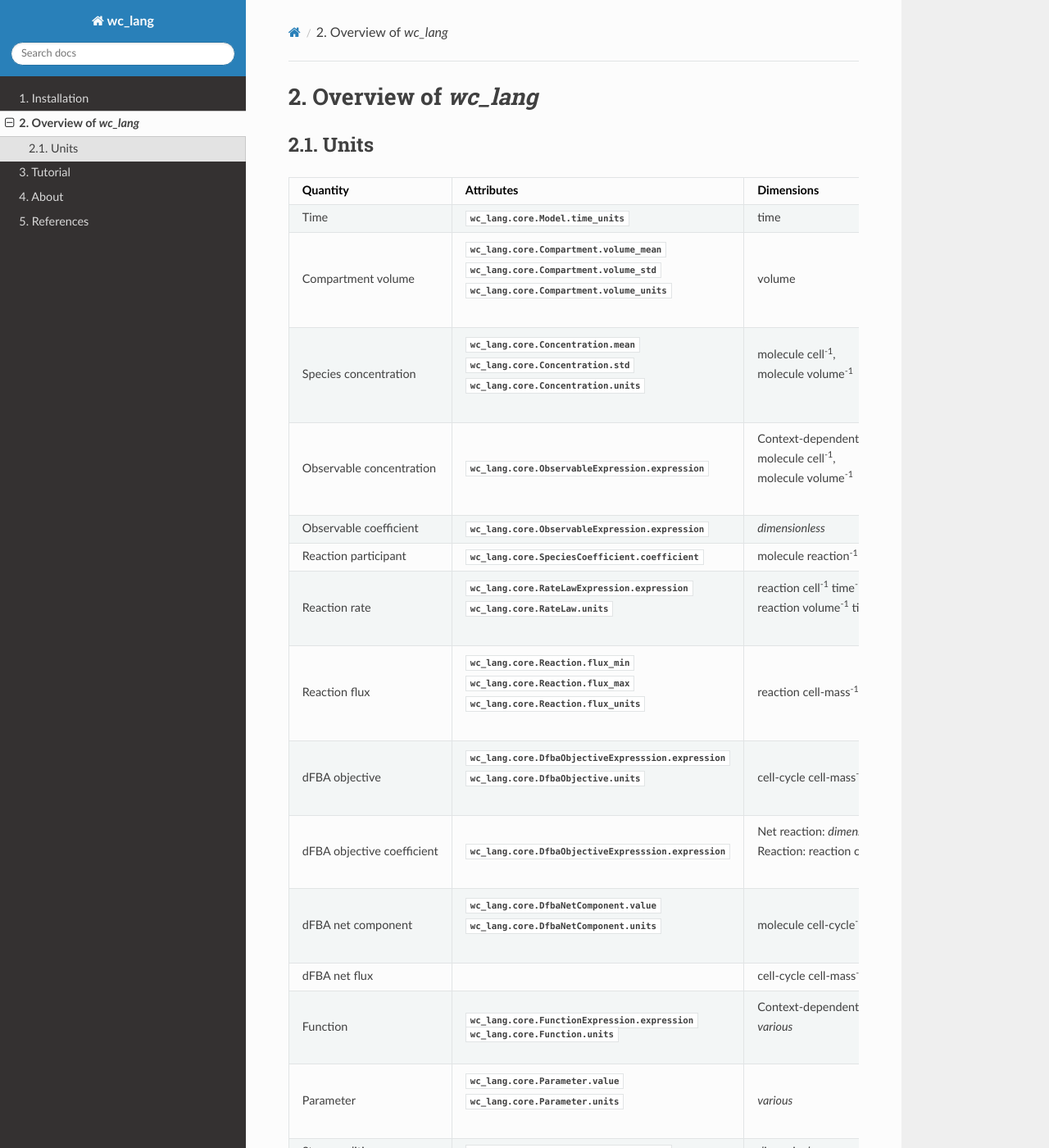
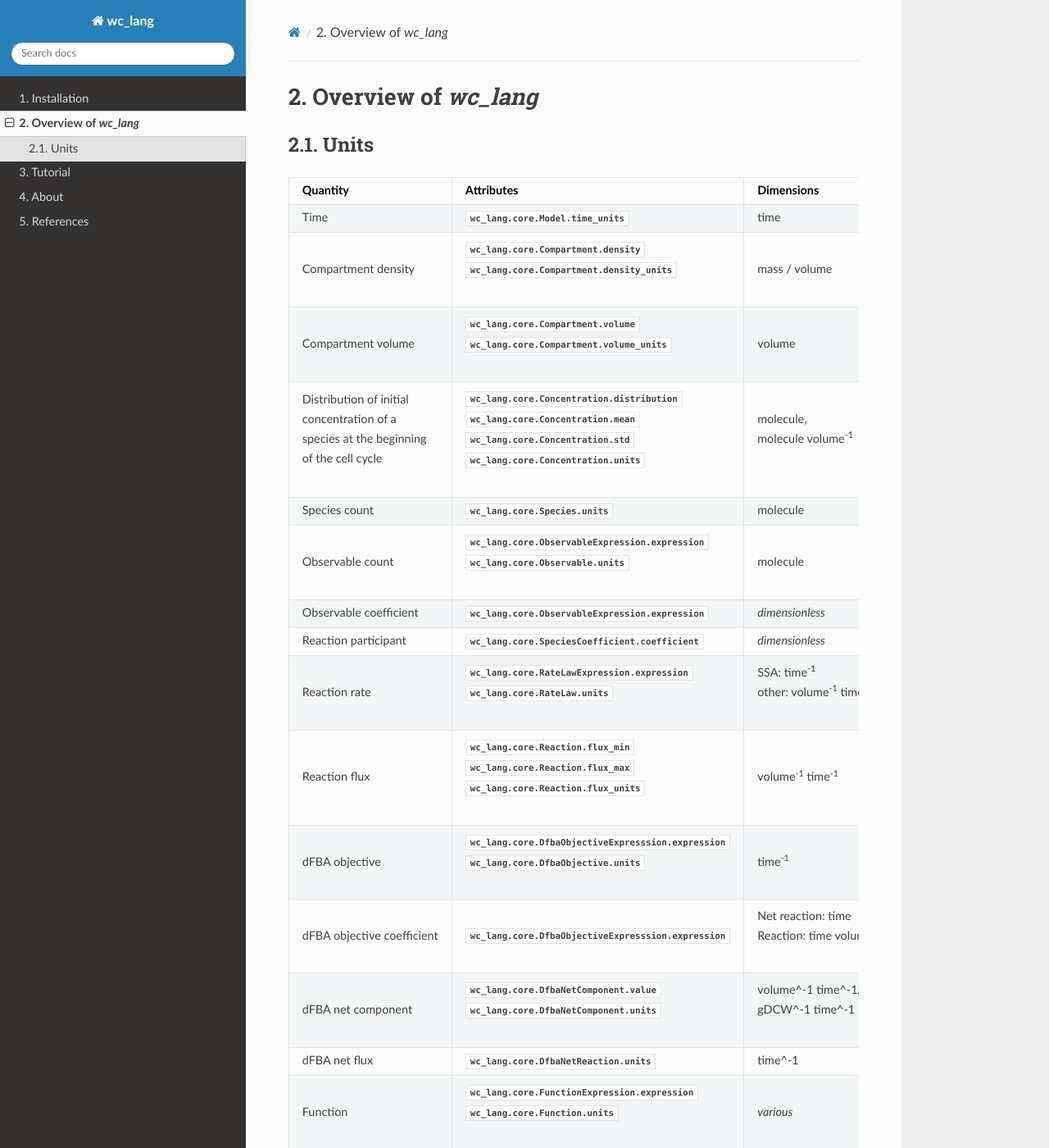
Before and after one commit to KarrLab/wc_lang, a Sphinx documentation site: the page built from docs/overview.rst, in a window 1280 px wide and 1400 px high. Shown: the whole window at 82% size. Built offline with Sphinx 7.4.7 and the Read the Docs theme 2.0.0, drawn with Linux system fonts in a browser that asks for light colours; pages that are not in the unit, such as notebooks, are missing from menus; some of the changed text lies outside the part shown.

Commit message:
updating units documentation

```diff
--- a/docs/overview.rst
+++ b/docs/overview.rst
@@ -9,46 +9,51 @@ Units
 +=============================+===============================================================+=========================================================+=================================================+=======================================================+
 | Time                        |   :py:attr:`wc_lang.core.Model.time_units`                    |   time                                                  |   s                                             | :py:class:`wc_lang.core.TimeUnit`                     |
 +-----------------------------+---------------------------------------------------------------+---------------------------------------------------------+-------------------------------------------------+-------------------------------------------------------+
-| Compartment volume          | | :py:attr:`wc_lang.core.Compartment.volume_mean`             |   volume                                                |   L                                             | :py:class:`wc_lang.core.VolumeUnit`                   |
-|                             | | :py:attr:`wc_lang.core.Compartment.volume_std`              |                                                         |                                                 |                                                       |
+| Compartment density         | | :py:attr:`wc_lang.core.Compartment.density`                 |   mass / volume                                         |   g l^-1                                        | :py:class:`wc_lang.core.DensityUnit`                  |
+|                             | | :py:attr:`wc_lang.core.Compartment.density_units`           |                                                         |                                                 |                                                       |
++-----------------------------+---------------------------------------------------------------+---------------------------------------------------------+-------------------------------------------------+-------------------------------------------------------+
+| Compartment volume          | | :py:attr:`wc_lang.core.Compartment.volume`                  |   volume                                                |   l^-1                                          | :py:class:`wc_lang.core.VolumeUnit`                   |
 |                             | | :py:attr:`wc_lang.core.Compartment.volume_units`            |                                                         |                                                 |                                                       |
 +-----------------------------+---------------------------------------------------------------+---------------------------------------------------------+-------------------------------------------------+-------------------------------------------------------+
-| Species concentration       | | :py:attr:`wc_lang.core.Concentration.mean`                  | | molecule cell\ :sup:`-1`,                             | | molecule cell\ :sup:`-1`,                     | :py:class:`wc_lang.core.ConcentrationUnit`            |
-|                             | | :py:attr:`wc_lang.core.Concentration.std`                   | | molecule volume\ :sup:`-1`                            | | M                                             |                                                       |
-|                             | | :py:attr:`wc_lang.core.Concentration.units`                 |                                                         |                                                 |                                                       |
+| | Distribution of initial   | | :py:attr:`wc_lang.core.Concentration.distribution`          | | molecule,                                             | | molecule,                                     | :py:class:`wc_lang.core.ConcentrationUnit`            |
+| | concentration of a        | | :py:attr:`wc_lang.core.Concentration.mean`                  | | molecule volume\ :sup:`-1`                            | | M                                             |                                                       |
+| | species at the beginning  | | :py:attr:`wc_lang.core.Concentration.std`                   |                                                         |                                                 |                                                       |
+| | of the cell cycle         | | :py:attr:`wc_lang.core.Concentration.units`                 |                                                         |                                                 |                                                       |
 +-----------------------------+---------------------------------------------------------------+---------------------------------------------------------+-------------------------------------------------+-------------------------------------------------------+
-| Observable concentration    |   :py:attr:`wc_lang.core.ObservableExpression.expression`     | | Context-dependent:                                    | | Context-dependent:                            | :py:class:`wc_lang.core.ConcentrationUnit`            |
-|                             |                                                               | | molecule cell\ :sup:`-1`,                             | | molecule cell\ :sup:`-1`,                     |                                                       |
-|                             |                                                               | | molecule volume\ :sup:`-1`                            | | M                                             |                                                       |
+| Species count               |   :py:attr:`wc_lang.core.Species.units`                       |   molecule                                              |  molecule                                       | :py:class:`wc_lang.core.MoleculeCountUnit`            |
 +-----------------------------+---------------------------------------------------------------+---------------------------------------------------------+-------------------------------------------------+-------------------------------------------------------+
-| Observable coefficient      |   :py:attr:`wc_lang.core.ObservableExpression.expression`     |   *dimensionless*                                       |   *none*                                        |                                                       |
+| Observable count            | | :py:attr:`wc_lang.core.ObservableExpression.expression`     |   molecule                                              |  molecule                                       | :py:class:`wc_lang.core.MoleculeCountUnit`            |
+|                             | | :py:attr:`wc_lang.core.Observable.units`                    |                                                         |                                                 |                                                       |
 +-----------------------------+---------------------------------------------------------------+---------------------------------------------------------+-------------------------------------------------+-------------------------------------------------------+
-| Reaction participant        |   :py:attr:`wc_lang.core.SpeciesCoefficient.coefficient`      |   molecule reaction\ :sup:`-1`                          |   molecule reaction\ :sup:`-1`                  | :py:class:`wc_lang.core.ReactionParticipantUnit`      |
+| Observable coefficient      |   :py:attr:`wc_lang.core.ObservableExpression.expression`     |   *dimensionless*                                       |   *none*                                        | :py:class:`wc_lang.core.ObservableCoefficientUnit`    |
 +-----------------------------+---------------------------------------------------------------+---------------------------------------------------------+-------------------------------------------------+-------------------------------------------------------+
-| Reaction rate               | | :py:attr:`wc_lang.core.RateLawExpression.expression`        | | reaction cell\ :sup:`-1` time\ :sup:`-1`              | | reaction cell\ :sup:`-1` s\ :sup:`-1`,        | :py:class:`wc_lang.core.ReactionRateUnit`             |
-|                             | | :py:attr:`wc_lang.core.RateLaw.units`                       | | reaction volume\ :sup:`-1` time\ :sup:`-1`            | | M reaction s\ :sup:`-1`                       |                                                       |
+| Reaction participant        |   :py:attr:`wc_lang.core.SpeciesCoefficient.coefficient`      |   *dimensionless*                                       |   *none*                                        | :py:class:`wc_lang.core.ReactionParticipantUnit`      |
 +-----------------------------+---------------------------------------------------------------+---------------------------------------------------------+-------------------------------------------------+-------------------------------------------------------+
-| Reaction flux               | | :py:attr:`wc_lang.core.Reaction.flux_min`                   |   reaction cell-mass\ :sup:`-1` time\ :sup:`-1`         |   mol reaction gCell\ :sup:`-1` s\ :sup:`-1`    | :py:class:`wc_lang.core.ReactionFluxUnit`             |
+| Reaction rate               | | :py:attr:`wc_lang.core.RateLawExpression.expression`        | | SSA: time\ :sup:`-1`                                  | | SSA: s\ :sup:`-1`,                            | :py:class:`wc_lang.core.ReactionRateUnit`             |
+|                             | | :py:attr:`wc_lang.core.RateLaw.units`                       | | other: volume\ :sup:`-1` time\ :sup:`-1`              | | Other: M s\ :sup:`-1`                         |                                                       |
++-----------------------------+---------------------------------------------------------------+---------------------------------------------------------+-------------------------------------------------+-------------------------------------------------------+
+| Reaction flux               | | :py:attr:`wc_lang.core.Reaction.flux_min`                   |   volume\ :sup:`-1` time\ :sup:`-1`                     |   M s^-1                                        | :py:class:`wc_lang.core.ReactionFluxUnit`             |
 |                             | | :py:attr:`wc_lang.core.Reaction.flux_max`                   |                                                         |                                                 |                                                       |
 |                             | | :py:attr:`wc_lang.core.Reaction.flux_units`                 |                                                         |                                                 |                                                       |
 +-----------------------------+---------------------------------------------------------------+---------------------------------------------------------+-------------------------------------------------+-------------------------------------------------------+
-| dFBA objective              | | :py:attr:`wc_lang.core.DfbaObjectiveExpresssion.expression` |   cell-cycle cell-mass\ :sup:`-1` s\ :sup:`-1`          |   gsCell gCell\ :sup:`-1` s\ :sup:`-1`          | :py:class:`wc_lang.core.DfbaObjectiveUnit`            |
+| dFBA objective              | | :py:attr:`wc_lang.core.DfbaObjectiveExpresssion.expression` |   time\ :sup:`-1`                                       |   s^-1                                          | :py:class:`wc_lang.core.DfbaObjectiveUnit`            |
 |                             | | :py:attr:`wc_lang.core.DfbaObjective.units`                 |                                                         |                                                 |                                                       |
 +-----------------------------+---------------------------------------------------------------+---------------------------------------------------------+-------------------------------------------------+-------------------------------------------------------+
-| dFBA objective coefficient  |   :py:attr:`wc_lang.core.DfbaObjectiveExpresssion.expression` | | Net reaction: *dimensionless*                         | | Net reaction: *none*                          | :py:class:`wc_lang.core.DfbaObjectiveCoefficientUnit` |
-|                             |                                                               | | Reaction: reaction cell-cycle\ :sup:`-1`              | | Reaction: mol reaction gsCell\ :sup:`-1`      |                                                       |
+| dFBA objective coefficient  |   :py:attr:`wc_lang.core.DfbaObjectiveExpresssion.expression` | | Net reaction: time                                    | | Net reaction: s                               | :py:class:`wc_lang.core.DfbaObjectiveCoefficientUnit` |
+|                             |                                                               | | Reaction: time volume                                 | | Reaction: s M^-1                              |                                                       |
 +-----------------------------+---------------------------------------------------------------+---------------------------------------------------------+-------------------------------------------------+-------------------------------------------------------+
-| dFBA net component          | | :py:attr:`wc_lang.core.DfbaNetComponent.value`              |   molecule cell-cycle\ :sup:`-1`                        |   mol gsCell\ :sup:`-1`                         | :py:class:`wc_lang.core.DfbaNetComponentUnit`         |
-|                             | | :py:attr:`wc_lang.core.DfbaNetComponent.units`              |                                                         |                                                 |                                                       |
+| dFBA net component          | | :py:attr:`wc_lang.core.DfbaNetComponent.value`              | | volume^-1 time^-1,                                    | | M s^-1                                        | :py:class:`wc_lang.core.DfbaNetComponentUnit`         |
+|                             | | :py:attr:`wc_lang.core.DfbaNetComponent.units`              | | gDCW^-1 time^-1                                       | | mol gDCW^-1 s^-1                              |                                                       |
 +-----------------------------+---------------------------------------------------------------+---------------------------------------------------------+-------------------------------------------------+-------------------------------------------------------+
-| dFBA net flux               |                                                               |   cell-cycle cell-mass\ :sup:`-1` s\ :sup:`-1`          |   gsCell gCell\ :sup:`-1` s\ :sup:`-1`          | :py:class:`wc_lang.core.DfbaNetFluxUnit`              |
+| dFBA net flux               |   :py:attr:`wc_lang.core.DfbaNetReaction.units`               |   time^-1                                               | s\ :sup:`-1`                                    | :py:class:`wc_lang.core.DfbaNetFluxUnit`              |
 |                             |                                                               |                                                         |                                                 |                                                       |
 +-----------------------------+---------------------------------------------------------------+---------------------------------------------------------+-------------------------------------------------+-------------------------------------------------------+
-| Function                    |   :py:attr:`wc_lang.core.FunctionExpression.expression`       | | Context-dependent:                                    | | Context-dependent:                            |                                                       |
-|                             |   :py:attr:`wc_lang.core.Function.units`                      | | *various*                                             | | *various*                                     |                                                       |
+| Function                    | | :py:attr:`wc_lang.core.FunctionExpression.expression`       |   *various*                                             |   *various*                                     |                                                       |
+|                             | | :py:attr:`wc_lang.core.Function.units`                      |                                                         |                                                 |                                                       |
 +-----------------------------+---------------------------------------------------------------+---------------------------------------------------------+-------------------------------------------------+-------------------------------------------------------+
 | Parameter                   | | :py:attr:`wc_lang.core.Parameter.value`                     |   *various*                                             |   *various*                                     |                                                       |
 |                             | | :py:attr:`wc_lang.core.Parameter.units`                     |                                                         |                                                 |                                                       |
 +-----------------------------+---------------------------------------------------------------+---------------------------------------------------------+-------------------------------------------------+-------------------------------------------------------+
-| Stop condition              |   :py:attr:`wc_lang.core.StopCondition.expression`            |   *dimensionless*                                       |   *none*                                        | :py:class:`wc_lang.core.StopConditionUnit`            |
+| Stop condition              | | :py:attr:`wc_lang.core.StopCondition.expression`            |   *dimensionless*                                       |   *none*                                        | :py:class:`wc_lang.core.StopConditionUnit`            |
+|                             | | :py:attr:`wc_lang.core.StopCondition.units`                 |                                                         |                                                 |                                                       |
 +-----------------------------+---------------------------------------------------------------+---------------------------------------------------------+-------------------------------------------------+-------------------------------------------------------+
```
